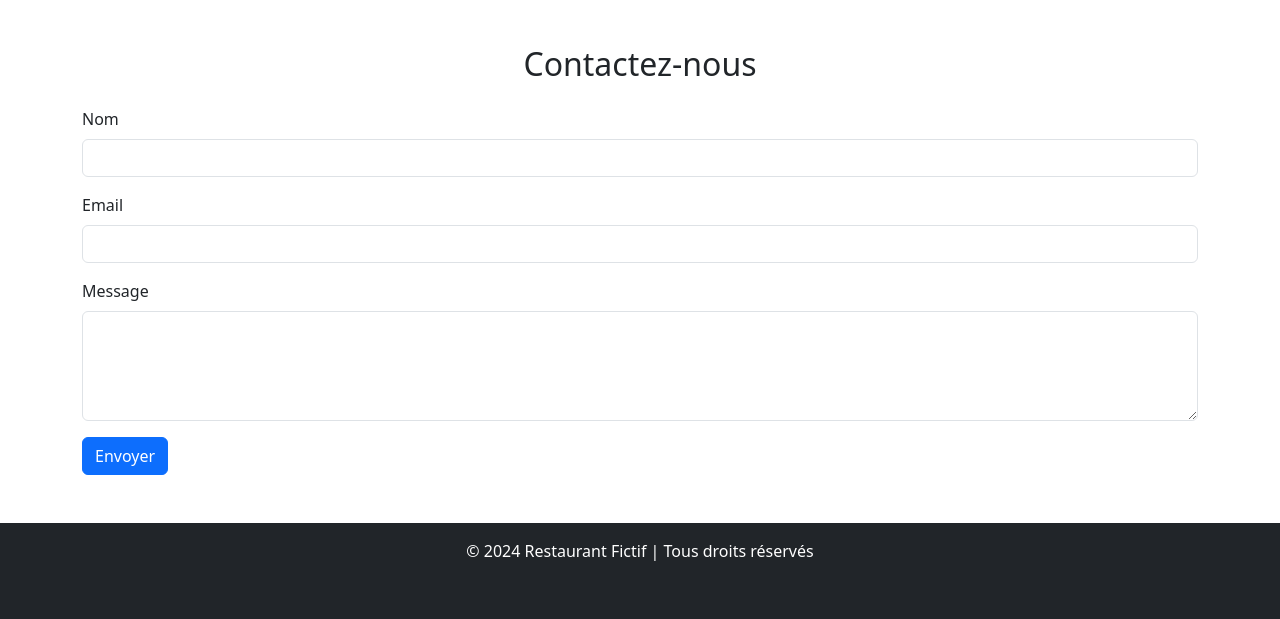
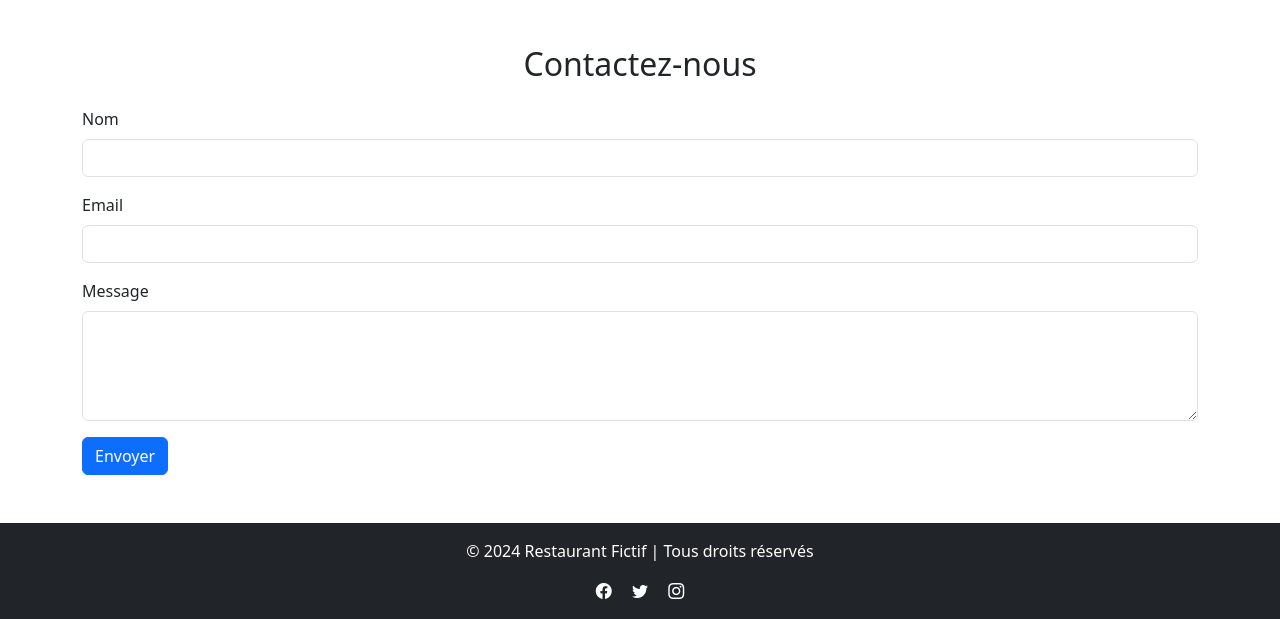
Before and after one commit to yapeaud/GoMyCode_Restaurant-Fictif, a plain HTML site: page index.html in a window 1280 px wide. Shown: the part 1826-2445 px from the top of the page. Drawn offline with nearby package versions, Linux system fonts and the light colour scheme.

Commit message:
restaurant fictif en bootstrap

```diff
--- a/index.html
+++ b/index.html
@@ -9,6 +9,7 @@
     <!-- Bootstrap CSS -->
     <link href="https://cdn.jsdelivr.net/npm/bootstrap@5.3.3/dist/css/bootstrap.min.css" rel="stylesheet"
         integrity="sha384-QWTKZyjpPEjISv5WaRU9OFeRpok6YctnYmDr5pNlyT2bRjXh0JMhjY6hW+ALEwIH" crossorigin="anonymous">
+    <link rel="stylesheet" href="https://cdn.jsdelivr.net/npm/bootstrap-icons@1.11.3/font/bootstrap-icons.min.css">
 
 <body>
 
```
